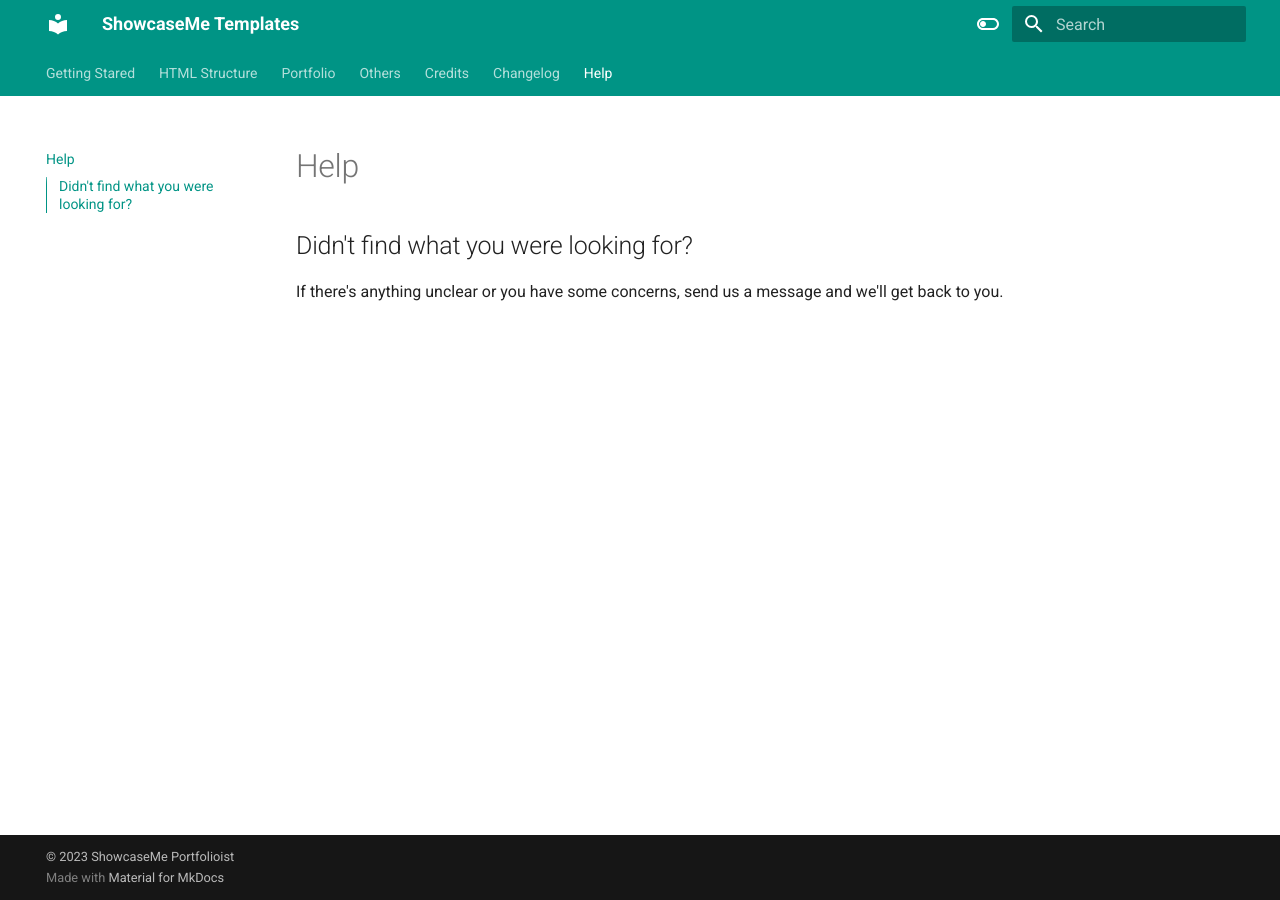
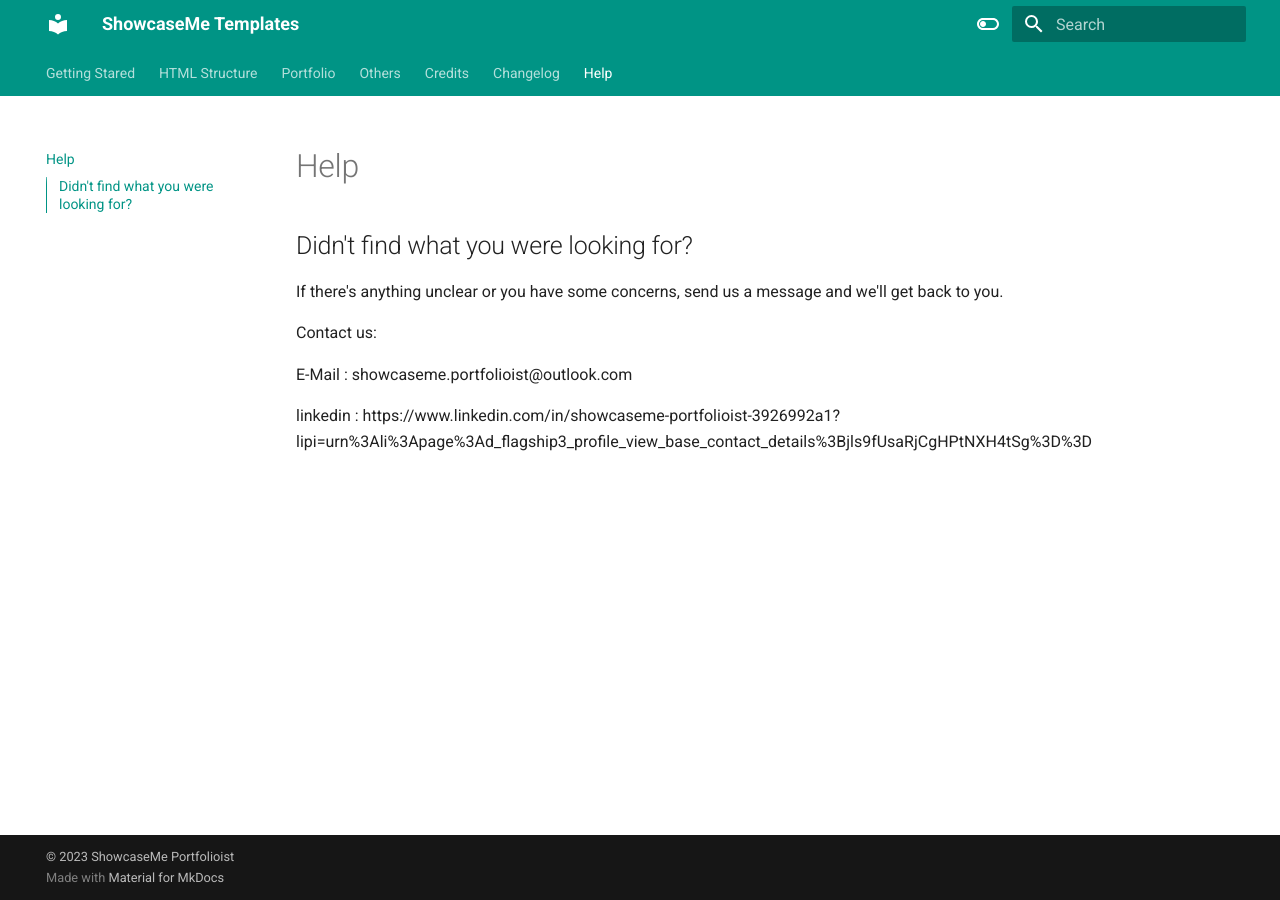
Before and after one commit to ShowcaseMePortfolioist/portfolio-documentation, an MkDocs documentation site: the page built from docs/help.md, in a window 1280 px wide. Built offline with MkDocs 1.6.1 and Material for MkDocs 9.7.7, drawn with Linux system fonts in a browser that asks for light colours.

Commit message:
Update help.md

```diff
--- a/docs/help.md
+++ b/docs/help.md
@@ -3,3 +3,9 @@
 ## Didn't find what you were looking for?
 
 If there's anything unclear or you have some concerns, send us a message and we'll get back to you.
+
+Contact us:
+
+E-Mail : showcaseme.portfolioist@outlook.com
+
+linkedin : https://www.linkedin.com/in/showcaseme-portfolioist-3926992a1?lipi=urn%3Ali%3Apage%3Ad_flagship3_profile_view_base_contact_details%3Bjls9fUsaRjCgHPtNXH4tSg%3D%3D
```
